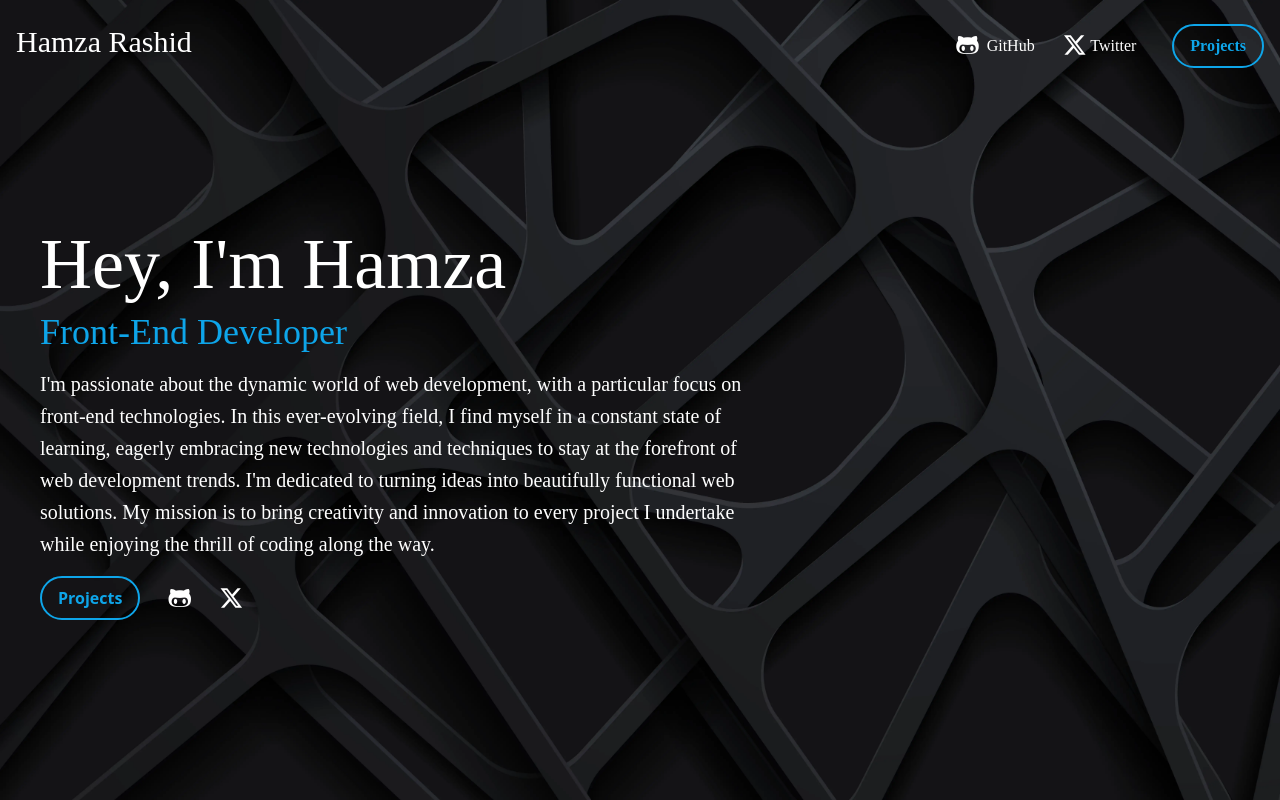
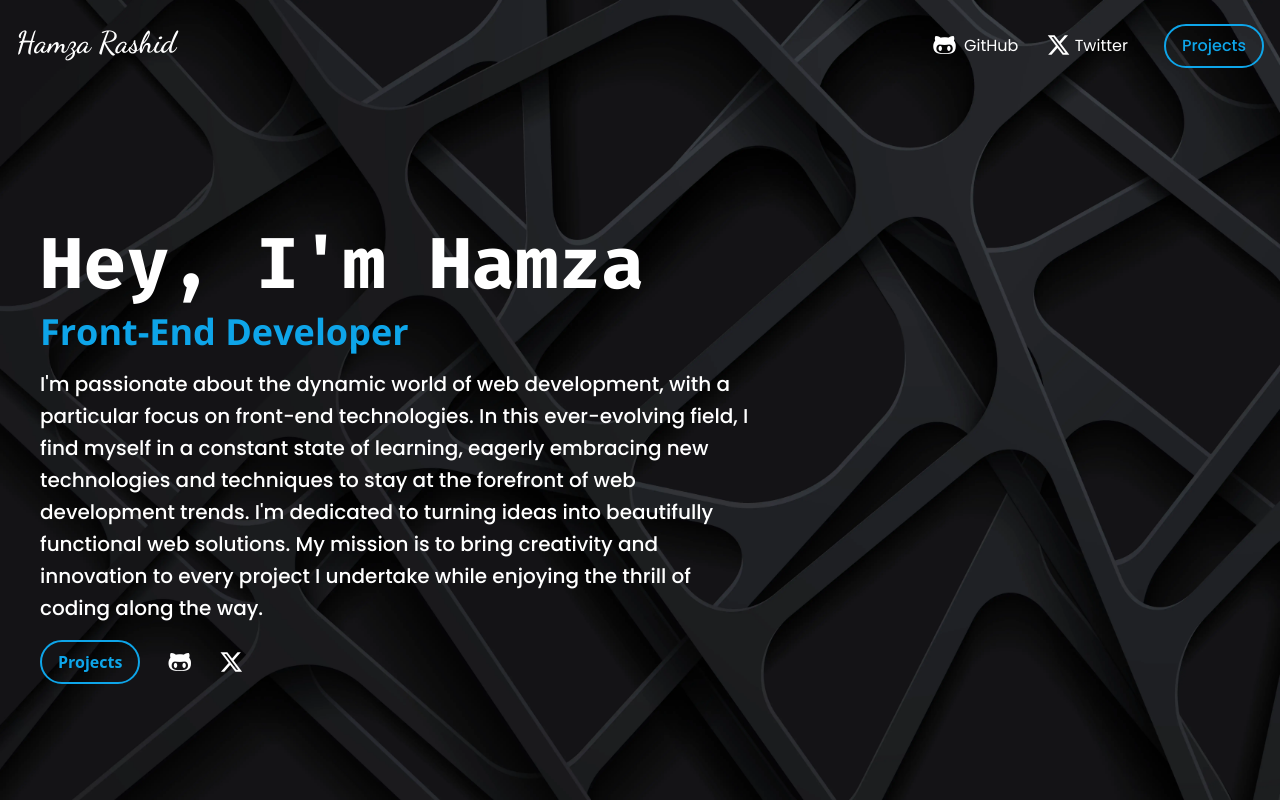
Before and after one commit to Hamza12700/Personal-Website, a Svelte app: page / in a window 1280 px wide. Built offline with nearby package versions, Linux system fonts and the light colour scheme.

Commit message:
Using Google Fonts

```diff
--- a/index.html
+++ b/index.html
@@ -2,6 +2,12 @@
 <html lang="en">
   <head>
     <meta charset="UTF-8" />
+    <link rel="preconnect" href="https://fonts.googleapis.com" />
+    <link rel="preconnect" href="https://fonts.gstatic.com" crossorigin />
+    <link
+      href="https://fonts.googleapis.com/css2?family=Dancing+Script:wght@600&family=Fira+Code:wght@700&family=Open+Sans:wght@700&family=Poppins:wght@400;500&display=swap"
+      rel="stylesheet"
+    />
     <link rel="icon" type="image/png" href="letter-H.png" />
     <meta name="viewport" content="width=device-width, initial-scale=1.0" />
     <meta name="author" content="Hamza Rashid">
--- a/src/App.svelte
+++ b/src/App.svelte
@@ -8,7 +8,7 @@
   <h2 class="text-sky-500 text-3xl md:text-4xl font-openSansBold">
     Front-End Developer
   </h2>
-  <p class="my-4 md:w-[45rem] leading-8 font-poppinsMed text-xl">
+  <p class="my-4 md:w-[45rem] leading-8 font-bold font-poppins text-xl">
     I'm passionate about the dynamic world of web development, with a particular
     focus on front-end technologies. In this ever-evolving field, I find myself
     in a constant state of learning, eagerly embracing new technologies and
--- a/tailwind.config.js
+++ b/tailwind.config.js
@@ -4,11 +4,10 @@ export default {
   theme: {
     extend: {
       fontFamily: {
-        poppins: ["Poppins-Reg"],
-        poppinsMed: ["Poppins-Med"],
-        firaCodeBold: ["FiraCode-Bold"],
-        dancingScript: ["Dancing-Script"],
-        openSansBold: ["OpenSans Bold"],
+        poppins: ["Poppins"],
+        firaCodeBold: ["Fira Code"],
+        dancingScript: ["Dancing Script"],
+        openSansBold: ["Open Sans"],
       },
     },
   },
```
